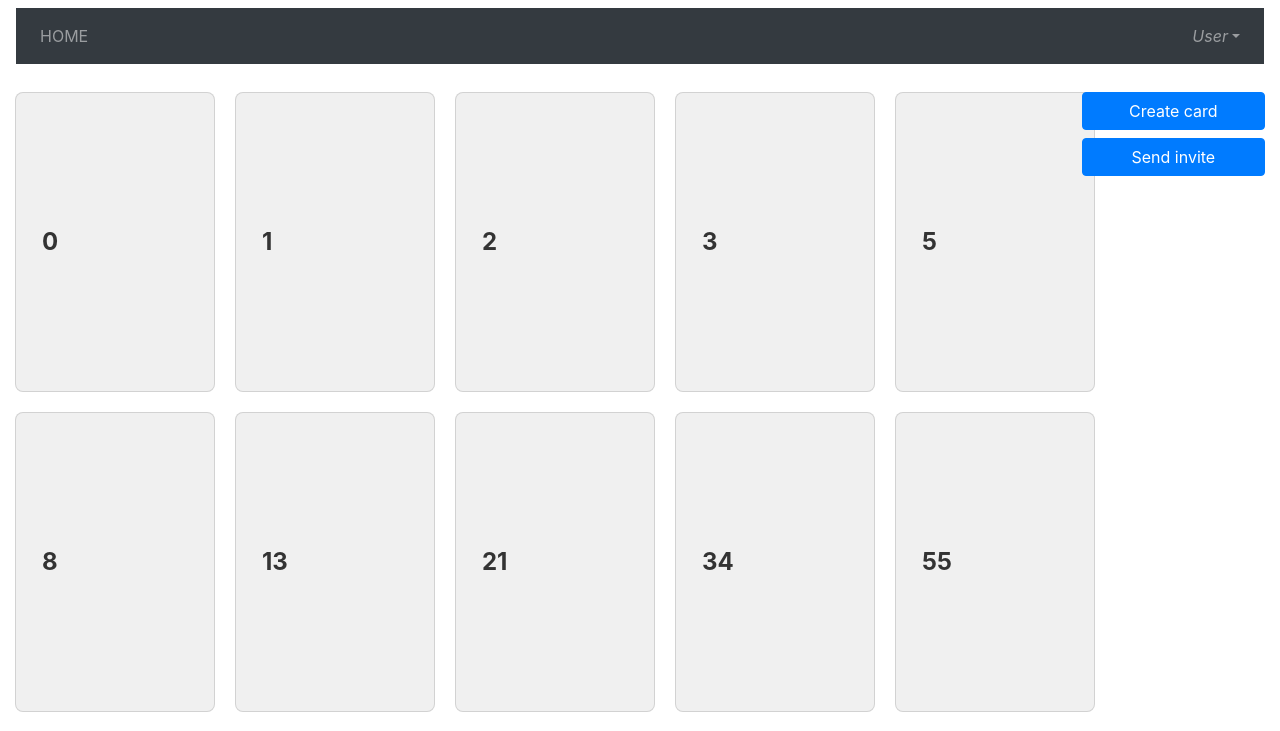
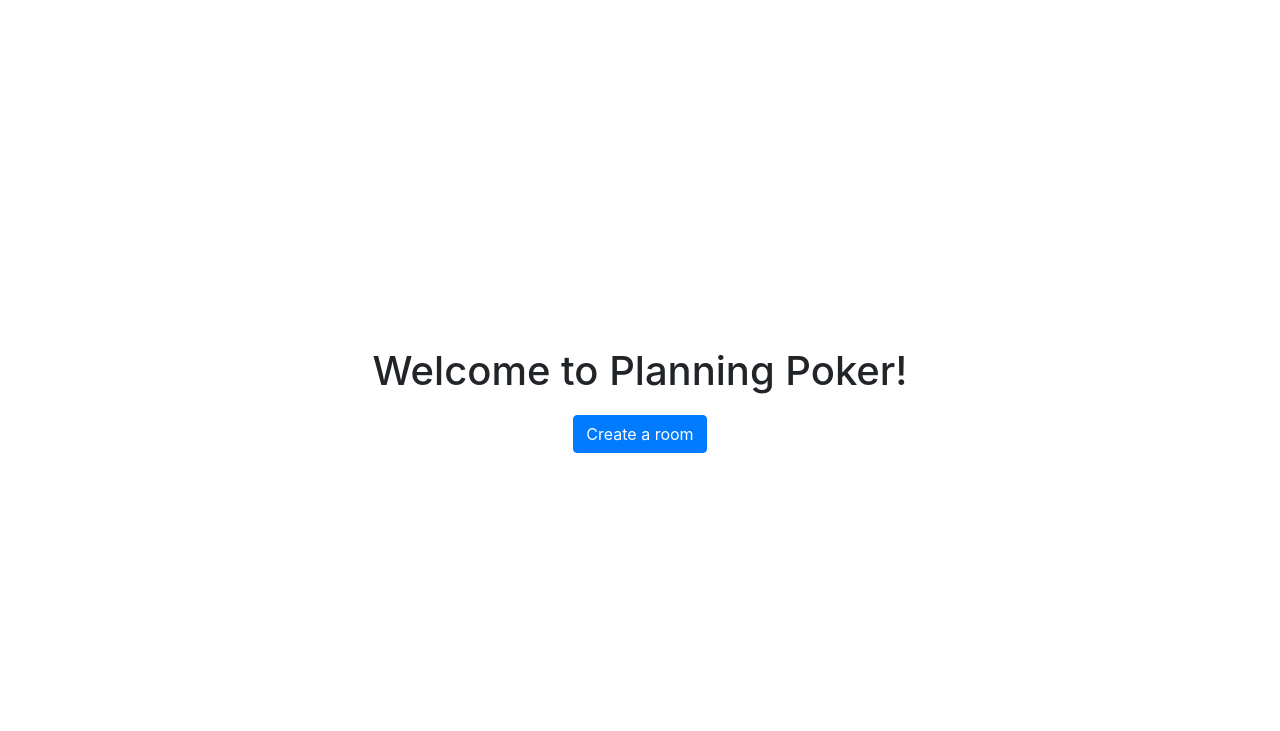
Before and after one commit to letssharepie/planpok, a Nuxt app: page / in a window 1280 px wide. Shown: the top 731 px of the page. Built offline with nearby package versions, Linux system fonts and the light colour scheme.

Commit message:
add landing page and ability to create a room with a unique id (Time.now()) and a nickname. configure routes

```diff
--- a/components/Navbar.vue
+++ b/components/Navbar.vue
@@ -5,7 +5,7 @@
 
       <b-collapse id="nav-collapse" is-nav>
         <b-navbar-nav>
-          <b-nav-item href="#">HOME</b-nav-item>
+          <b-nav-item href="/">HOME</b-nav-item>
         </b-navbar-nav>
 
         <!-- Right aligned nav items -->
--- /dev/null
+++ b/components/NicknameModal.vue
@@ -0,0 +1,54 @@
+<template>
+  <b-modal
+    v-model="modalValue"
+    @ok="submitNickname"
+    title="Enter Your Nickname"
+  >
+    <form @submit="submitNickname">
+      <b-form-group label="Nickname">
+        <b-form-input v-model="nickname" required></b-form-input>
+      </b-form-group>
+    </form>
+  </b-modal>
+</template>
+
+<script>
+export default {
+  data() {
+    return {
+      nickname: "",
+    };
+  },
+  props: {
+    value: {
+      type: Boolean,
+      required: true,
+    },
+  },
+  computed: {
+    modalValue: {
+      get() {
+        return this.value;
+      },
+      set(newValue) {
+        this.$emit("input", newValue);
+      },
+    },
+  },
+  methods: {
+    submitNickname(event) {
+      event.preventDefault();
+      this.$emit("nickname-submitted", this.nickname);
+      this.nickname = "";
+    },
+  },
+};
+</script>
+
+<style scoped>
+.modal-footer {
+  display: flex;
+  justify-content: flex-end;
+  margin-top: 20px;
+}
+</style>
--- a/nuxt.config.js
+++ b/nuxt.config.js
@@ -1,31 +1,27 @@
 export default {
   // Target: https://go.nuxtjs.dev/config-target
-  target: 'static',
+  target: "static",
 
   // Global page headers: https://go.nuxtjs.dev/config-head
   head: {
-    title: 'planpok',
+    title: "planpok",
     htmlAttrs: {
-      lang: 'en'
+      lang: "en",
     },
     meta: [
-      { charset: 'utf-8' },
-      { name: 'viewport', content: 'width=device-width, initial-scale=1' },
-      { hid: 'description', name: 'description', content: '' },
-      { name: 'format-detection', content: 'telephone=no' }
+      { charset: "utf-8" },
+      { name: "viewport", content: "width=device-width, initial-scale=1" },
+      { hid: "description", name: "description", content: "" },
+      { name: "format-detection", content: "telephone=no" },
     ],
-    link: [
-      { rel: 'icon', type: 'image/x-icon', href: '/favicon.ico' }
-    ]
+    link: [{ rel: "icon", type: "image/x-icon", href: "/favicon.ico" }],
   },
 
   // Global CSS: https://go.nuxtjs.dev/config-css
-  css: [
-  ],
+  css: [],
 
   // Plugins to run before rendering page: https://go.nuxtjs.dev/config-plugins
-  plugins: [
-  ],
+  plugins: [],
 
   // Auto import components: https://go.nuxtjs.dev/config-components
   components: true,
@@ -33,16 +29,25 @@ export default {
   // Modules for dev and build (recommended): https://go.nuxtjs.dev/config-modules
   buildModules: [
     // https://go.nuxtjs.dev/typescript
-    '@nuxt/typescript-build',
+    "@nuxt/typescript-build",
   ],
 
   // Modules: https://go.nuxtjs.dev/config-modules
   modules: [
     // https://go.nuxtjs.dev/bootstrap
-    'bootstrap-vue/nuxt',
+    "bootstrap-vue/nuxt",
   ],
 
   // Build Configuration: https://go.nuxtjs.dev/config-build
-  build: {
-  }
-}
+  build: {},
+
+  router: {
+    extendRoutes(routes, resolve) {
+      routes.push({
+        name: "room",
+        path: "/:roomId",
+        component: resolve(__dirname, "pages/_roomId.vue"),
+      });
+    },
+  },
+};
--- /dev/null
+++ b/pages/_roomId.vue
@@ -0,0 +1,53 @@
+<template>
+  <div class="container">
+    <b-row>
+      <Navbar class="navbar" />
+    </b-row>
+    <b-row>
+      <b-col cols="10">
+        <Deck />
+      </b-col>
+      <b-col cols="2">
+        <Sidebar />
+      </b-col>
+    </b-row>
+    <b-row>
+      <b-col>
+        <Footer />
+      </b-col>
+    </b-row>
+  </div>
+</template>
+
+<script>
+import Deck from "~/components/Deck.vue";
+import Navbar from "~/components/Navbar.vue";
+import Sidebar from "~/components/Sidebar.vue";
+import Footer from "~/components/Footer.vue";
+
+export default {
+  components: {
+    Deck,
+    Navbar,
+    Sidebar,
+    Footer,
+  },
+};
+</script>
+
+<style>
+.container {
+  display: flex;
+  flex-direction: column;
+  width: 100%;
+  max-width: 100%;
+}
+
+.content {
+  display: flex;
+}
+
+.navbar {
+  width: 100%;
+}
+</style>
--- a/pages/index.vue
+++ b/pages/index.vue
@@ -1,54 +1,60 @@
 <template>
   <div class="container">
-    <b-row>
-      <Navbar class="navbar" />
-    </b-row>
-    <b-row>
-      <b-col cols="10">
-        <Deck />
-      </b-col>
+    <h1>Welcome to Planning Poker!</h1>
+    <b-button variant="primary" @click="createRoom">Create a room</b-button>
 
-      <b-col cols="2">
-        <Sidebar />
-      </b-col>
-    </b-row>
-    <b-row>
-      <b-col>
-        <Footer />
-      </b-col>
-    </b-row>
+    <NicknameModal
+      :value="showModal"
+      @input="showModal = $event"
+      @nickname-submitted="handleNicknameSubmit"
+    />
   </div>
 </template>
 
 <script>
-import Deck from "~/components/Deck.vue";
-import Navbar from "~/components/Navbar.vue";
-import Sidebar from "~/components/Sidebar.vue";
-import Footer from "~/components/Footer.vue";
+import NicknameModal from "~/components/NicknameModal.vue";
 
 export default {
+  data() {
+    return {
+      showModal: false,
+      roomId: "",
+      nickname: "",
+    };
+  },
+  methods: {
+    createRoom() {
+      this.roomId = Date.now().toString();
+
+      // Show the nickname modal
+      this.showModal = true;
+    },
+    handleNicknameSubmit(nickname) {
+      if (nickname.trim() !== "") {
+        this.roomId = Date.now().toString();
+
+        this.nickname = nickname;
+
+        this.$router.push(`/${this.roomId}`);
+      }
+    },
+  },
   components: {
-    Deck,
-    Navbar,
-    Sidebar,
-    Footer,
+    NicknameModal,
   },
 };
 </script>
 
-<style>
+<style scoped>
 .container {
   display: flex;
   flex-direction: column;
-  width: 100%;
-  max-width: 100%;
+  align-items: center;
+  justify-content: center;
+  height: 100vh;
 }
 
-.content {
-  display: flex;
-}
-
-.navbar {
-  width: 100%;
+h1 {
+  margin-bottom: 20px;
 }
 </style>
```
